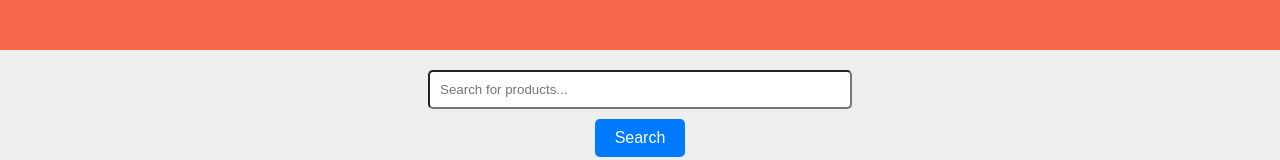
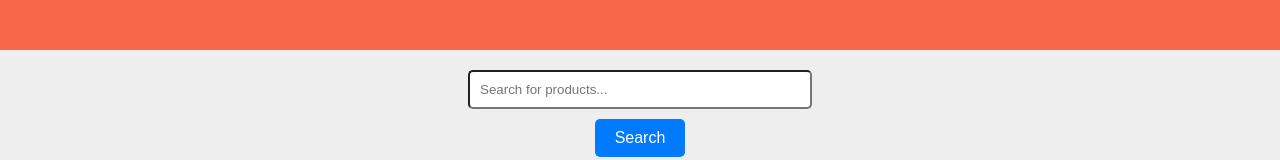
Before and after one commit to Sarowar6362/ecommerce-user, a Next.js app: page / in a window 1280 px wide. Shown: the part 338-498 px from the top of the page. Built offline with nearby package versions, Linux system fonts and the light colour scheme; no server answers; the database is empty.

Commit message:
Update SearchBar.js

```diff
--- a/components/SearchBar.js
+++ b/components/SearchBar.js
@@ -27,7 +27,7 @@ const Input = styled.input`
     padding: 10px;
     border-radius: 5px;
     width: 100%;
-    max-width: 400px;
+    max-width: 320px;
     margin: 0 auto;
 `;
 
```
